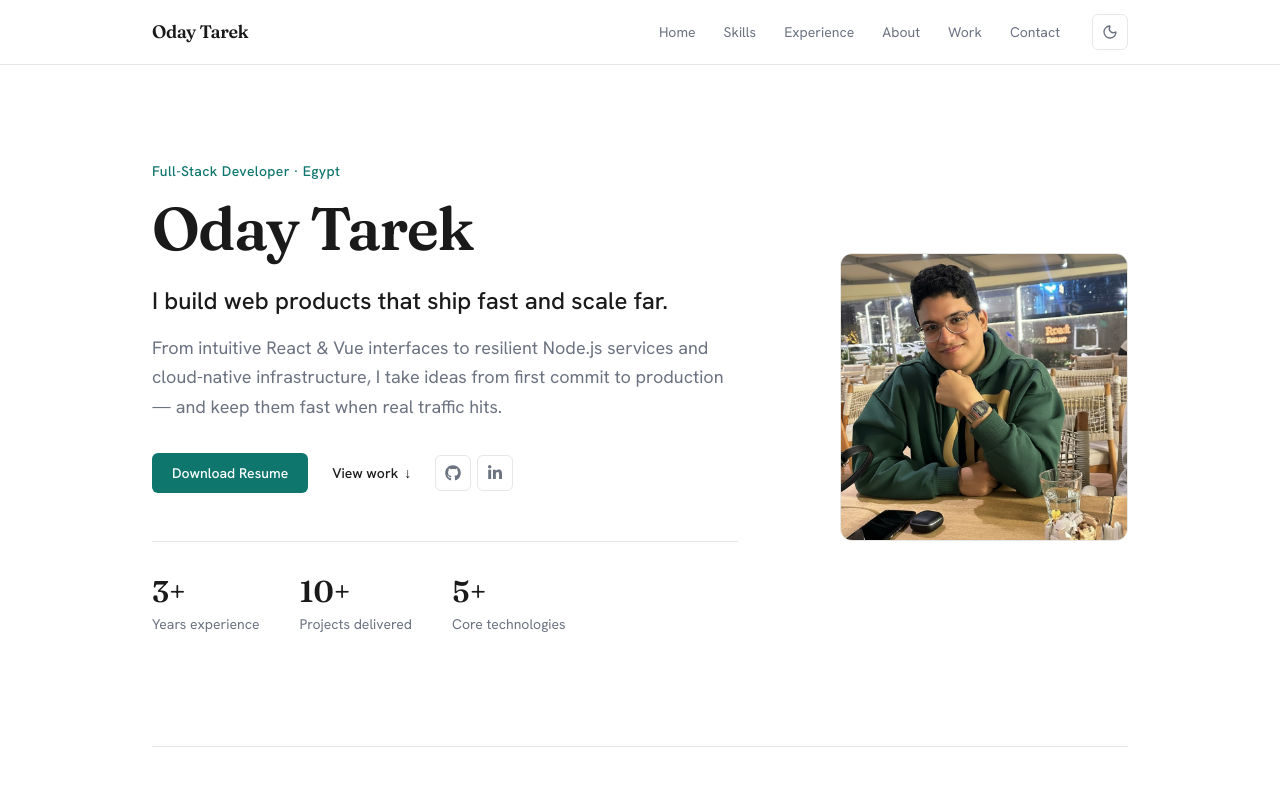
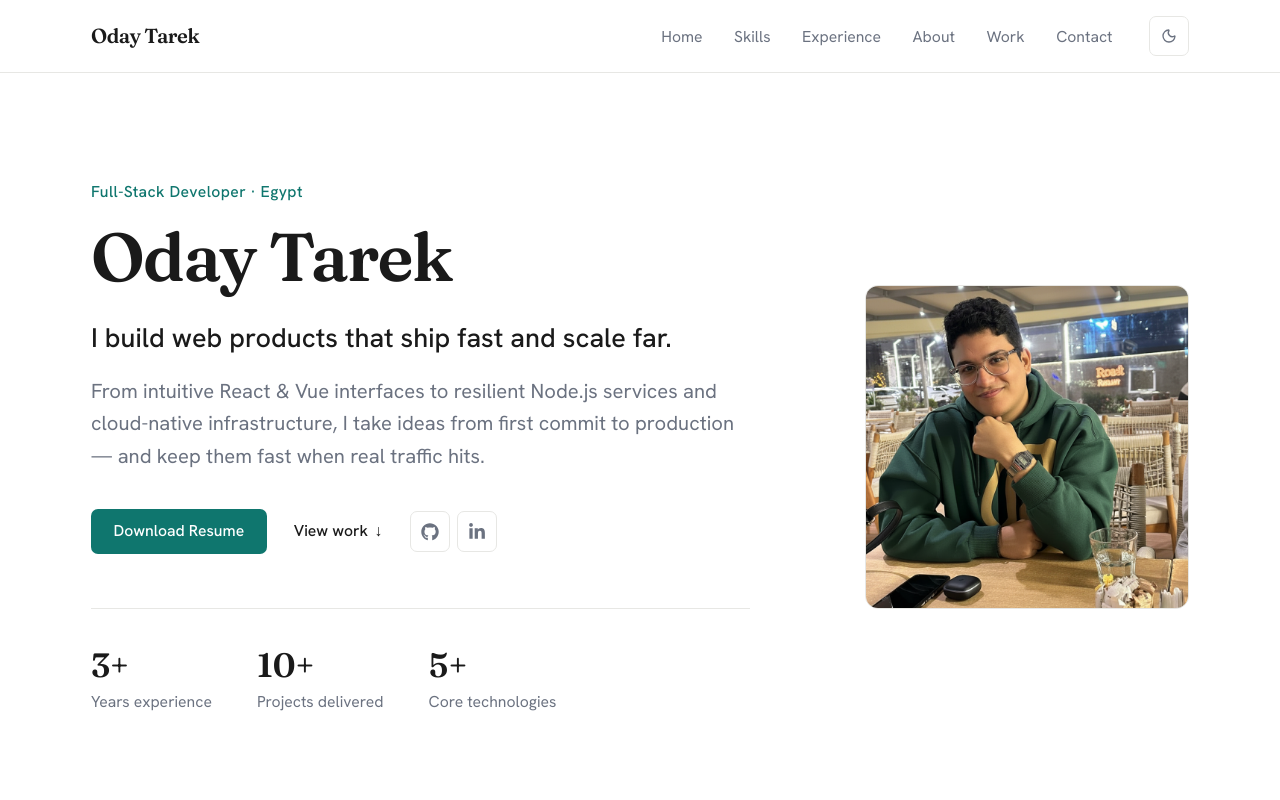
Before and after one commit to AKira0169/portfolio-oday-tarek, a React (Vite) app: page /#/ in a window 1280 px wide. Shown: the top 800 px of the page. Built offline with nearby package versions, Linux system fonts and the light colour scheme.

Commit message:
feat:fix font size

```diff
--- a/src/index.css
+++ b/src/index.css
@@ -126,11 +126,17 @@
 
   html {
     scroll-behavior: smooth;
+    /* Scale up the base so body copy reads comfortably.
+       Every Tailwind text-* / spacing tier is rem-based, so this
+       enlarges the whole type scale proportionally (text-sm ≈ 15.75px,
+       text-base = 18px). Responsive: a touch smaller on phones. */
+    font-size: clamp(16.5px, 1rem + 0.35vw, 18px);
   }
 
   body {
     @apply bg-background text-foreground;
     font-family: var(--font-sans);
+    line-height: 1.6;
     -webkit-font-smoothing: antialiased;
     text-rendering: optimizeLegibility;
   }
```
